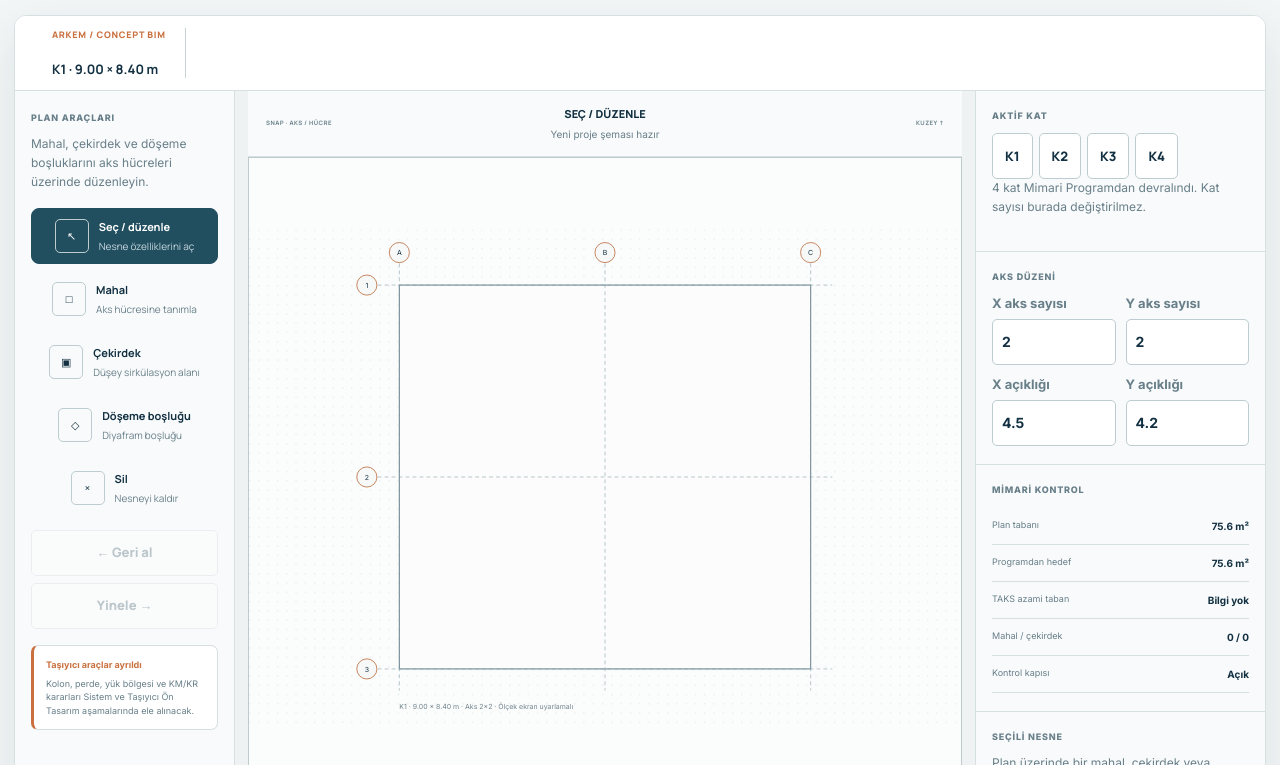
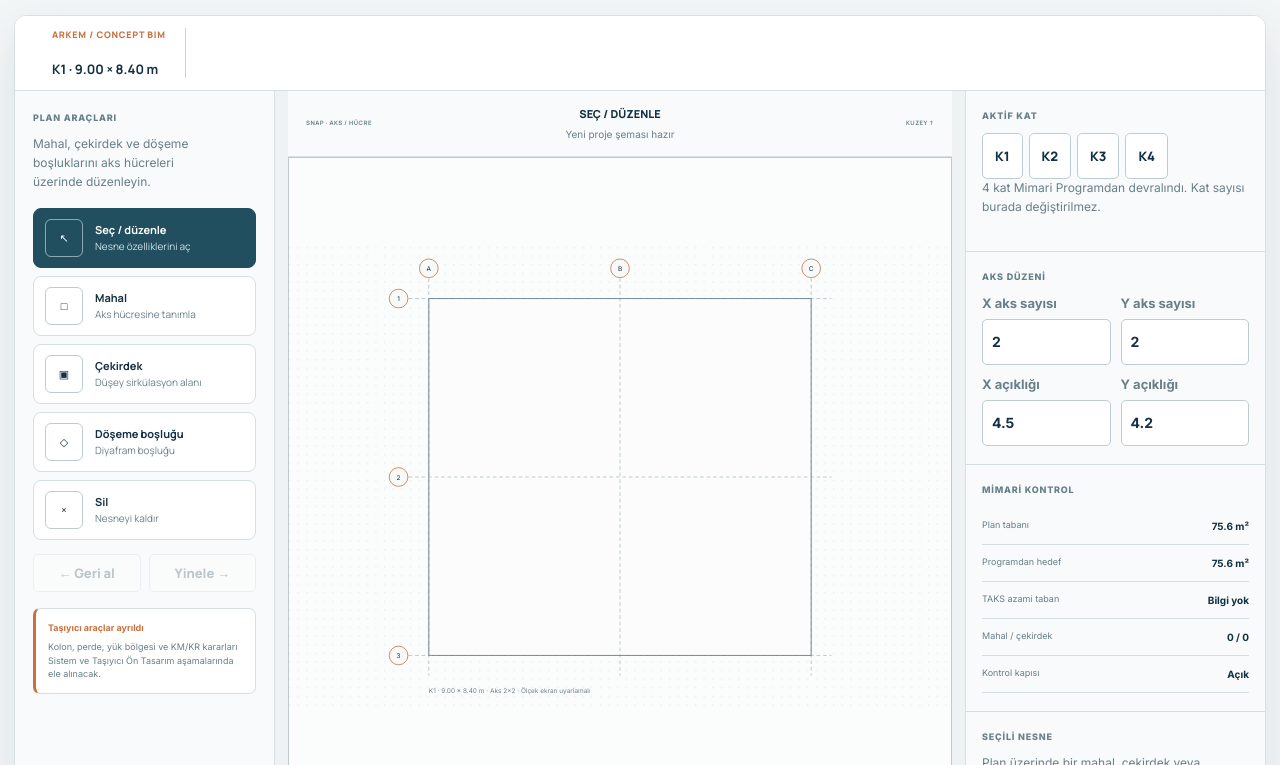
Before and after one commit to BuseIbsiroglu0637/arkemx-core-v1, a Next.js app: page /plan-ve-aks in a window 1280 px wide. Shown: the part 615-1380 px from the top of the page. Built offline with nearby package versions, Linux system fonts and the light colour scheme.

Commit message:
fix(plan): plan araçları panelinin taşma ve satır kırılmalarını düzelt

```diff
--- a/app/plan-ve-aks/sade-plan.css
+++ b/app/plan-ve-aks/sade-plan.css
@@ -1466,3 +1466,158 @@ html[data-theme="dark"] .arx-plan-page .project-kernel-compact-actions .is-prima
     flex-wrap:wrap;
   }
 }
+
+
+/* V07 / plan tools rail repair — keep compact theme buttons unchanged */
+.arx-plan-page .cad-plan-editor:not(.cad-issue-focus) .cad-editor-grid {
+  grid-template-columns:290px minmax(720px,1fr) 340px;
+}
+
+.arx-plan-page .cad-plan-simple-tools {
+  overflow:visible;
+  padding:20px 18px;
+}
+
+.arx-plan-page .cad-plan-simple-tools > button {
+  width:100%;
+  min-height:60px;
+  display:grid;
+  grid-template-columns:38px minmax(0,1fr);
+  align-items:center;
+  gap:12px;
+  margin:0 0 8px;
+  padding:10px 11px;
+  border:1px solid var(--plan-border);
+  border-radius:8px;
+  background:var(--plan-surface);
+  color:var(--plan-text);
+  text-align:left;
+}
+
+.arx-plan-page .cad-plan-simple-tools > button:hover,
+.arx-plan-page .cad-plan-simple-tools > button:focus-visible {
+  border-color:var(--plan-border-strong);
+  background:var(--plan-surface);
+  box-shadow:0 4px 12px rgba(17,48,61,.06);
+}
+
+.arx-plan-page .cad-plan-simple-tools > button.active {
+  border-color:var(--plan-blue);
+  background:var(--plan-blue);
+  color:#fff;
+  box-shadow:none;
+}
+
+.arx-plan-page .cad-plan-simple-tools > button > i {
+  width:38px;
+  height:38px;
+  display:grid;
+  place-items:center;
+  border:1px solid var(--plan-border-strong);
+  border-radius:6px;
+  background:transparent;
+  font-size:11px;
+  font-style:normal;
+}
+
+.arx-plan-page .cad-plan-simple-tools > button.active > i {
+  border-color:rgba(255,255,255,.5);
+}
+
+.arx-plan-page .cad-plan-simple-tools > button > span {
+  min-width:0;
+  display:flex;
+  flex-direction:column;
+  align-items:flex-start;
+  gap:3px;
+}
+
+.arx-plan-page .cad-plan-simple-tools > button b {
+  width:100%;
+  color:inherit;
+  font-size:11px;
+  line-height:1.2;
+  white-space:normal;
+  word-break:normal;
+  overflow-wrap:normal;
+}
+
+.arx-plan-page .cad-plan-simple-tools > button small {
+  width:100%;
+  margin:0;
+  color:var(--plan-muted);
+  font-size:9px;
+  line-height:1.35;
+  white-space:normal;
+  word-break:normal;
+  overflow-wrap:normal;
+}
+
+.arx-plan-page .cad-plan-simple-tools > button.active small {
+  color:#d3e1e6;
+}
+
+.arx-plan-page .cad-plan-history {
+  grid-template-columns:1fr 1fr;
+  gap:8px;
+  margin-top:14px;
+}
+
+.arx-plan-page .cad-plan-history button {
+  min-width:0;
+  min-height:38px;
+  padding:8px 10px;
+  white-space:nowrap;
+  line-height:1;
+}
+
+.arx-plan-page .cad-plan-tool-boundary {
+  margin-top:16px;
+}
+
+html[data-theme="dark"] .arx-plan-page .cad-plan-simple-tools > button {
+  border-color:#333;
+  background:#111;
+  color:#e7eef1;
+}
+
+html[data-theme="dark"] .arx-plan-page .cad-plan-simple-tools > button:hover,
+html[data-theme="dark"] .arx-plan-page .cad-plan-simple-tools > button:focus-visible {
+  border-color:#46545a;
+  background:#151515;
+}
+
+html[data-theme="dark"] .arx-plan-page .cad-plan-simple-tools > button.active {
+  border-color:#315f70;
+  background:#173f50;
+  color:#fff;
+}
+
+html[data-theme="dark"] .arx-plan-page .cad-plan-simple-tools > button > i {
+  border-color:#46545a;
+}
+
+@media(max-width:1400px) {
+  .arx-plan-page .cad-plan-editor:not(.cad-issue-focus) .cad-editor-grid {
+    grid-template-columns:260px minmax(560px,1fr) 300px;
+  }
+}
+
+@media(max-width:1080px) {
+  .arx-plan-page .cad-plan-editor:not(.cad-issue-focus) .cad-editor-grid {
+    grid-template-columns:230px minmax(0,1fr);
+  }
+}
+
+@media(max-width:760px) {
+  .arx-plan-page .cad-plan-simple-tools {
+    grid-template-columns:1fr;
+  }
+
+  .arx-plan-page .cad-plan-simple-tools > strong,
+  .arx-plan-page .cad-plan-simple-tools > p,
+  .arx-plan-page .cad-plan-history,
+  .arx-plan-page .cad-plan-tool-boundary {
+    grid-column:1;
+  }
+}
```
